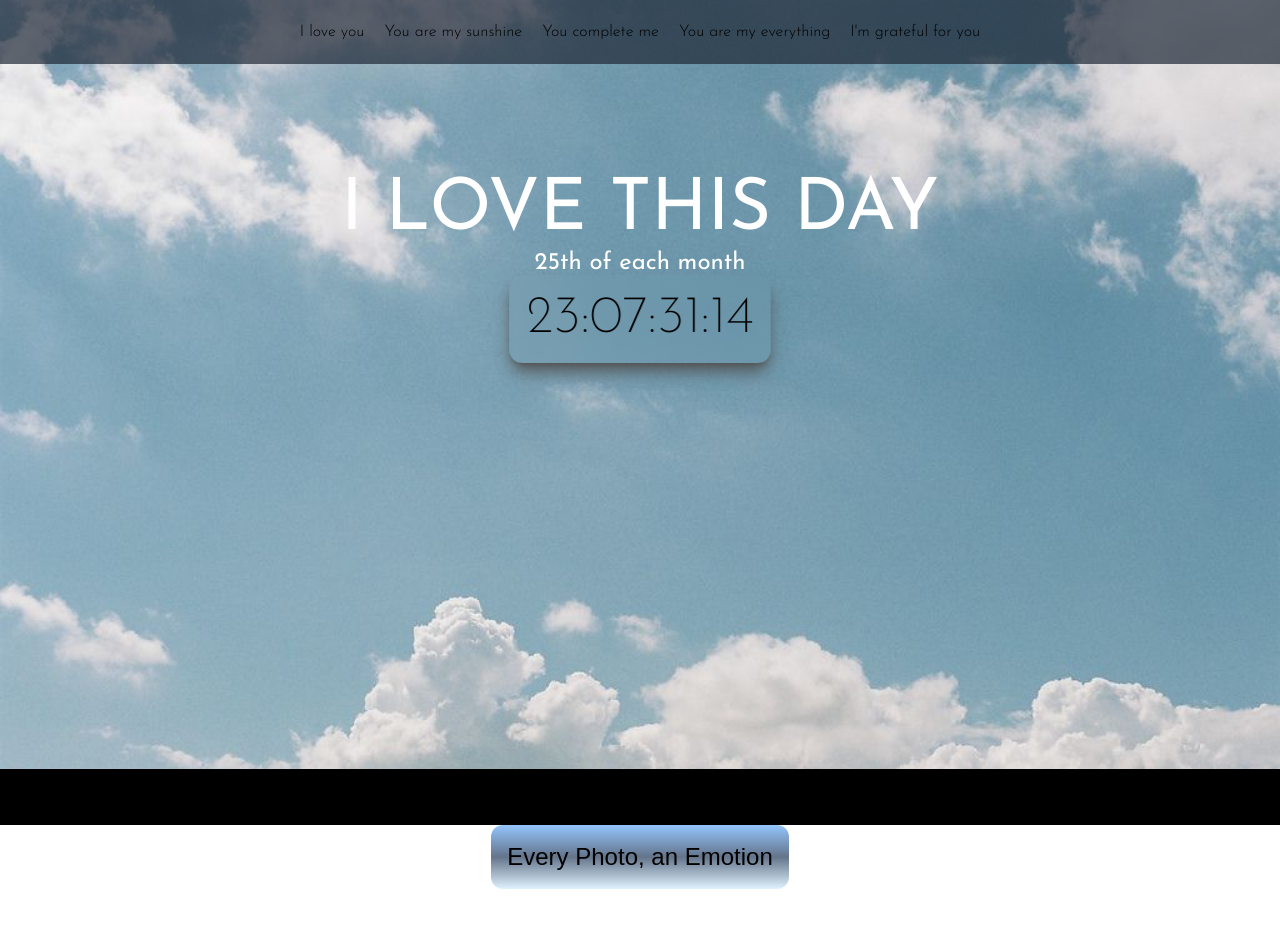
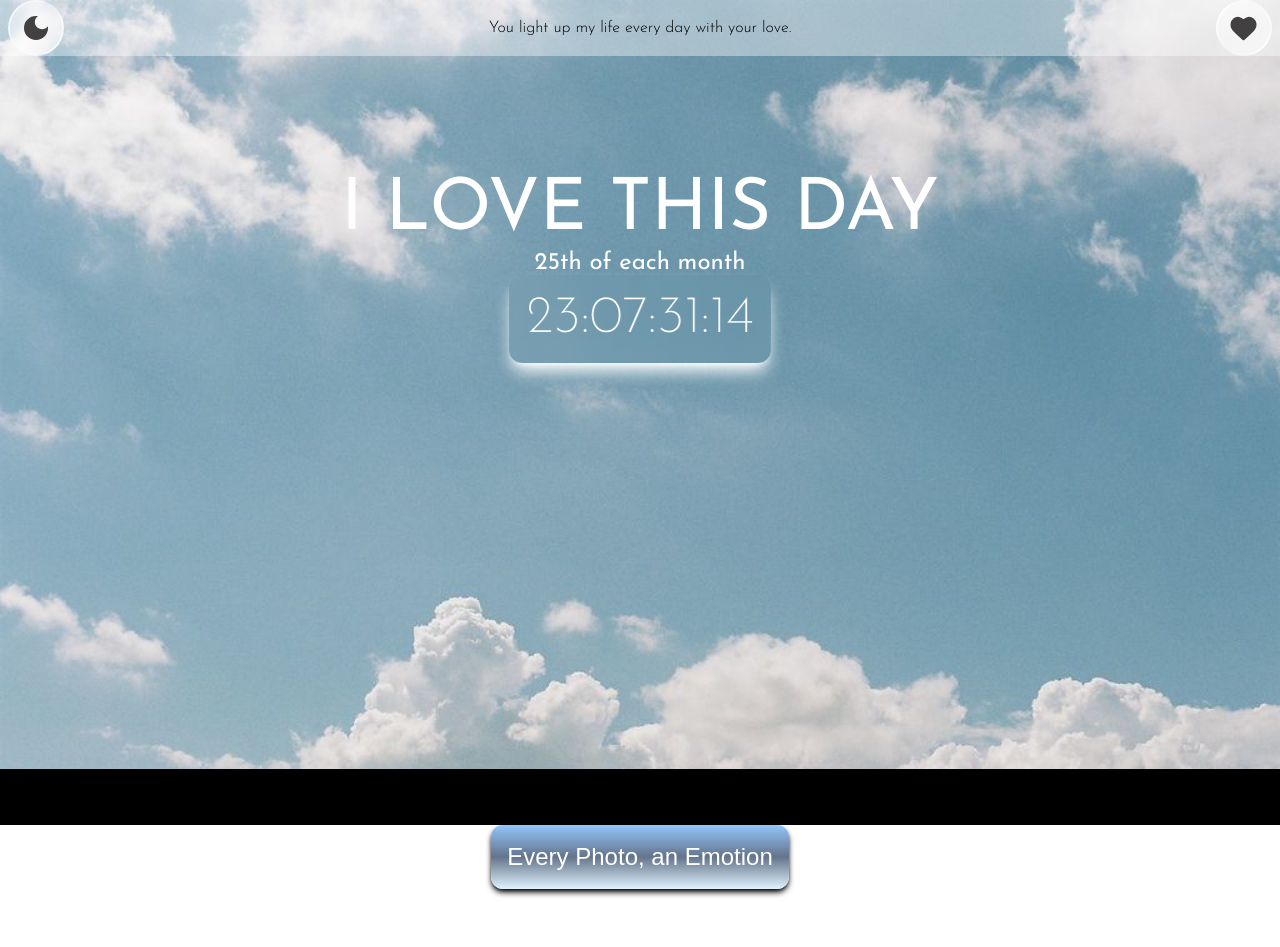
Before and after one commit to zLuisTv/love-mahi, a Next.js app: page / in a window 1280 px wide. Shown: the top 947 px of the page. Built offline with nearby package versions, Linux system fonts and the light colour scheme; a web font is replaced by a local one.

Commit message:
Dark mode

```diff
--- a/app/layout.tsx
+++ b/app/layout.tsx
@@ -10,7 +10,7 @@ export const metadata = {
 
 export default function RootLayout({ children }) {
   return (
-    <html lang="en">
+    <html lang="es">
       <body className={`${josef.className}`}>
         {children}
       </body>
--- a/app/page.tsx
+++ b/app/page.tsx
@@ -1,10 +1,12 @@
 'use client'
+
 import './globals.css'
 import { Averia_Sans_Libre } from 'next/font/google'
-import { Chronometer } from '../components/time'
-import { Galery } from '../components/galery'
-
+import Chronometer from '../components/Home/Time'
+import Galery from '../components/Home/Galery'
+import Navigation from '../components/Home/Navigation'
 import Link from 'next/link'
+import React, { useState } from 'react'
 
 
 const font_o = Averia_Sans_Libre({
@@ -12,48 +14,31 @@ const font_o = Averia_Sans_Libre({
   weight: '400'
 })
 
-export default function Home() {
+const Home: React.FC = () => {
 
 
-  return (<>
-    <nav className='fixed flex z-50 w-full bg-gray-800 bg-opacity-70 items-center justify-around'>
+  const [dark, setDark] = useState<boolean>(false);
 
-      <div className='flex p-5 gap-5 text-center font-light'>
+  const toggleDarkMode = () => {
+    setDark(!dark);
+  }
 
-        <span>
-          I love you
-        </span>
 
-        <span>
-          You are my sunshine
-        </span>
+  return (
+    <main className={` ${dark ? 'dark' : ''} `}>
 
-        <span>
-          You complete me
-        </span>
+      <Navigation dark={dark} toggleDark={toggleDarkMode}/>
 
-        <span className='mobile-s:hidden mobile-m:hidden mobile-l:hidden'>
-          You are my everything
-        </span>
+      <section className='absolute w-full dark:bg-neutral-800 text-white dark:text-black'>
 
-        <span className='mobile-s:hidden mobile-m:hidden max-sm:hidden'>
-          I'm grateful for you
-        </span>
+        <section className='flex flex-col w-full pb-[410px] pt-10 items-center text-center bg-[url("../public/background.jpg")] bg-fixed bg-cover'>
 
+          <div className="mt-[135px] text-center">
+            <h1 className="text-7xl uppercase">I Love this day</h1>
+            <h2 className="text-2xl">25th of each month</h2>
           </div>
 
-    </nav>
-
-    <main className='absolute w-full'>
-
-      <section className='flex flex-col w-full pb-[410px] pt-10 items-center text-center text-black bg-[url("../public/background.jpg")] bg-fixed bg-cover'>
-
-        <div className="mt-[135px] text-center">
-          <h1 className="text-7xl uppercase text-white">I Love this day</h1>
-          <h2 className="text-2xl text-white">25th of each month</h2>
-        </div>
-
-        <div className="flex backdrop-blur-sm scale-110 rounded-xl shadow-neutral-600 shadow-lg">
+          <div className="flex backdrop-blur-sm scale-110 rounded-xl shadow-white shadow-lg dark:shadow-black">
 
             <div className="flex text-center p-4">
               <Chronometer />
@@ -63,10 +48,10 @@ export default function Home() {
 
         </section>
 
-      <section className='flex flex-col mt-14 bg-white items-center'>
+        <section className='flex flex-col mt-14 bg-white items-center dark:bg-neutral-800'>
 
-        <div className='flex text-center bg-gradient-to-b to-sky-100 via-slate-500 from-blue-300 p-4 rounded-xl'>
-          <p className={`${font_o.className} text-black text-2xl `}>Every Photo, an Emotion</p>
+          <div className='flex text-center bg-gradient-to-b to-sky-100 via-slate-500 from-blue-300 p-4 rounded-xl shadow-md shadow-black dark:shadow-white'>
+            <p className={`${font_o.className} text-2xl `}>Every Photo, an Emotion</p>
           </div>
 
           <div className='w-full pt-10 text-center'>
@@ -75,18 +60,20 @@ export default function Home() {
 
           </div>
 
-        <div className='my-10 bg-[url("../public/bg-player.jpg")] rounded-xl shadow-md shadow-blue-300'>
+          <div className='my-10 bg-[url("../public/bg-player.jpg")] rounded-xl shadow-md shadow-blue-300 hover:shadow-black hover:cursor-pointer dark:shadow-white'>
             <Link
               href={"/music"}
             >
-            <div className='py-5 px-14 my-2 mx-2 text-center rounded-xl backdrop-blur-sm'>
-              <span className='text-xl font-light'>Reproductor de Música</span>
+              <div className='py-3 px-12 my-2 mx-2 text-center rounded-xl backdrop-blur-sm'>
+                <span className='text-2xl font-light'>Reproductor de Música</span>
               </div>
             </Link>
           </div>
 
         </section>
 
-    </main >
-  </>)
+      </section>
+    </main>)
 }
+
+export default Home;
--- a/components/galery.tsx
+++ b/components/Home/Galery.tsx
@@ -79,7 +79,7 @@ function ImageGrid({ data }) {
                                 alt={alt}
                             />
                             <div className='flex absolute inset-0 bg-black opacity-0 group-hover:opacity-50 transition-opacity duration-300 text-center hover:cursor-help justify-center '>
-                                <p className='px-6 pt-6 text-2xl'>{description}</p>
+                                <p className='px-6 pt-6 text-2xl text-white'>{description}</p>
                             </div>
                         </div>
                     </div>
@@ -90,7 +90,7 @@ function ImageGrid({ data }) {
 }
 
 
-export function Galery() {
+export default function Galery() {
     return (
         <ImageGrid data={data} />
     )
--- /dev/null
+++ b/components/Home/Navigation.tsx
@@ -0,0 +1,78 @@
+'use client'
+import { motion } from 'framer-motion'
+import { useState } from 'react'
+
+interface NavigationProps {
+    dark: boolean;
+    toggleDark: () => void;
+}
+
+
+export default function Navigation({ dark, toggleDark }: NavigationProps) {
+
+    const boxVariants = {
+        checked: { rotateY: 360 },
+    };
+
+
+    return (
+        <nav className={`fixed flex gap-2 z-50 w-full bg-white text-black bg-opacity-40 items-center justify-between dark:bg-gray-800 dark:bg-opacity-70 dark:text-white`}>
+
+            <div
+                onClick={toggleDark}
+                className='borderGeradiant ml-2 flex h-14 w-14 items-center justify-center rounded-full bg-white bg-opacity-50 backdrop-blur-sm hover:cursor-pointer'
+            >
+                <motion.svg
+                    initial={false}
+                    animate={dark ? "checked" : "unchecked"}
+                    width="24"
+                    height="24"
+                    viewBox="0 0 24 24"
+                    fill='none'
+                    xmlns="http://www.w3.org/2000/svg"
+                    className='focus:outline-none'
+                >
+                    {!dark ? (
+                        <motion.path
+                            transition={{ duration: 1, ease: [0.04, 0.62, 0.23, 0.98] }}
+                            d="M12 24C8.66667 24 5.83333 22.8333 3.5 20.5C1.16667 18.1667 0 15.3333 0 12C0 8.66667 1.16667 5.83333 3.5 3.5C5.83333 1.16667 8.66667 0 12 0C12.3111 0 12.6169 0.0111112 12.9173 0.0333335C13.2178 0.0555557 13.512 0.0888888 13.8 0.133333C12.8889 0.777778 12.1609 1.61689 11.616 2.65067C11.0711 3.68444 10.7991 4.80089 10.8 6C10.8 8 11.5 9.7 12.9 11.1C14.3 12.5 16 13.2 18 13.2C19.2222 13.2 20.3444 12.9276 21.3667 12.3827C22.3889 11.8378 23.2222 11.1102 23.8667 10.2C23.9111 10.4889 23.9444 10.7831 23.9667 11.0827C23.9889 11.3822 24 11.688 24 12C24 15.3333 22.8333 18.1667 20.5 20.5C18.1667 22.8333 15.3333 24 12 24Z"
+                            fill="#424040"
+                            variants={boxVariants}
+                        />
+                    ) : (
+                        <motion.path
+                            transition={{ duration: 1, ease: [0.04, 0.62, 0.23, 0.98] }}
+                            d="M12 24C8.66667 24 5.83333 22.8333 3.5 20.5C1.16667 18.1667 0 15.3333 0 12C0 8.66667 1.16667 5.83333 3.5 3.5C5.83333 1.16667 8.66667 0 12 0C12.3111 0 12.6169 0.0111112 12.9173 0.0333335C13.2178 0.0555557 13.512 0.0888888 13.8 0.133333C12.8889 0.777778 12.1609 1.61689 11.616 2.65067C11.0711 3.68444 10.7991 4.80089 10.8 6C10.8 8 11.5 9.7 12.9 11.1C14.3 12.5 16 13.2 18 13.2C19.2222 13.2 20.3444 12.9276 21.3667 12.3827C22.3889 11.8378 23.2222 11.1102 23.8667 10.2C23.9111 10.4889 23.9444 10.7831 23.9667 11.0827C23.9889 11.3822 24 11.688 24 12C24 15.3333 22.8333 18.1667 20.5 20.5C18.1667 22.8333 15.3333 24 12 24ZM12 21.3333C13.9556 21.3333 15.7111 20.7942 17.2667 19.716C18.8222 18.6378 19.9556 17.2324 20.6667 15.5C20.2222 15.6111 19.7778 15.7 19.3333 15.7667C18.8889 15.8333 18.4444 15.8667 18 15.8667C15.2667 15.8667 12.9387 14.9053 11.016 12.9827C9.09333 11.06 8.13245 8.73244 8.13333 6C8.13333 5.55556 8.16667 5.11111 8.23333 4.66667C8.3 4.22222 8.38889 3.77778 8.5 3.33333C6.76667 4.04444 5.36089 5.17778 4.28267 6.73333C3.20444 8.28889 2.66578 10.0444 2.66667 12C2.66667 14.5778 3.57778 16.7778 5.4 18.6C7.22222 20.4222 9.42222 21.3333 12 21.3333Z"
+                            fill="#DADADA"
+                            variants={boxVariants}
+                        />
+                    )}
+                </motion.svg>
+            </div>
+
+            <div className='flex py-3 text-center font-light'>
+
+                <span>
+                    You light up my life every day with your love.
+                </span>
+
+            </div>
+
+            <div
+                className='borderGeradiant mr-2 flex h-14 w-14 items-center justify-center rounded-full bg-white bg-opacity-50 backdrop-blur-sm hover:cursor-pointer'>
+                <svg
+                    width="33px"
+                    height="33px"
+                    viewBox="0 0 24 24"
+                    fill="#424040"
+                    xmlns="http://www.w3.org/2000/svg"
+                >
+                    <path fill-rule="evenodd" clip-rule="evenodd"
+                        d="M12 6.00019C10.2006 3.90317 7.19377 3.2551 4.93923 5.17534C2.68468 7.09558 2.36727 10.3061 4.13778 12.5772C5.60984 14.4654 10.0648 18.4479 11.5249 19.7369C11.6882 19.8811 11.7699 19.9532 11.8652 19.9815C11.9483 20.0062 12.0393 20.0062 12.1225 19.9815C12.2178 19.9532 12.2994 19.8811 12.4628 19.7369C13.9229 18.4479 18.3778 14.4654 19.8499 12.5772C21.6204 10.3061 21.3417 7.07538 19.0484 5.17534C16.7551 3.2753 13.7994 3.90317 12 6.00019Z" stroke="#424040"
+                    />
+                </svg>
+            </div>
+
+        </nav>
+    );
+}
--- a/components/time.tsx
+++ b/components/Home/Time.tsx
@@ -39,7 +39,7 @@ function formatValue(value) {
     return value < 10 ? `0${value}` : value;
 }
 
-export function Chronometer() {
+export default function Chronometer() {
 
     const [span_days, setSpanDays] = useState(null);
     const [span_hours, setSpanHours] = useState(null);
--- a/tailwind.config.js
+++ b/tailwind.config.js
@@ -1,5 +1,6 @@
 /** @type {import('tailwindcss').Config} */
 module.exports = {
+  darkMode: 'class',
   content: [
     './pages/**/*.{js,ts,jsx,tsx,mdx}',
     './components/**/*.{js,ts,jsx,tsx,mdx}',
--- a/tsconfig.json
+++ b/tsconfig.json
@@ -27,7 +27,7 @@
     ".next/types/**/*.ts",
     "**/*.ts",
     "**/*.tsx"
-, "app/layout.tsx", "app/page.tsx", "components/time.tsx", "components/music.jsx"  ],
+, "app/layout.tsx", "app/page.tsx", "components/Time.tsx"  ],
   "exclude": [
     "node_modules"
   ]
```
Also changed, not shown: app/music/page.tsx (+10 -8 lines), components/Music/Controls.tsx (renamed from components/Controls.tsx, +7 -5 lines), components/Music/ProgressBar.tsx (renamed from components/ProgressBar.tsx, +3 -1 lines), components/Music/ListMusic.tsx (renamed from components/ListMusic.tsx), 1 other file (tests, documents, lock files or other folders). Lines whose indentation alone changed are shown as unchanged.
